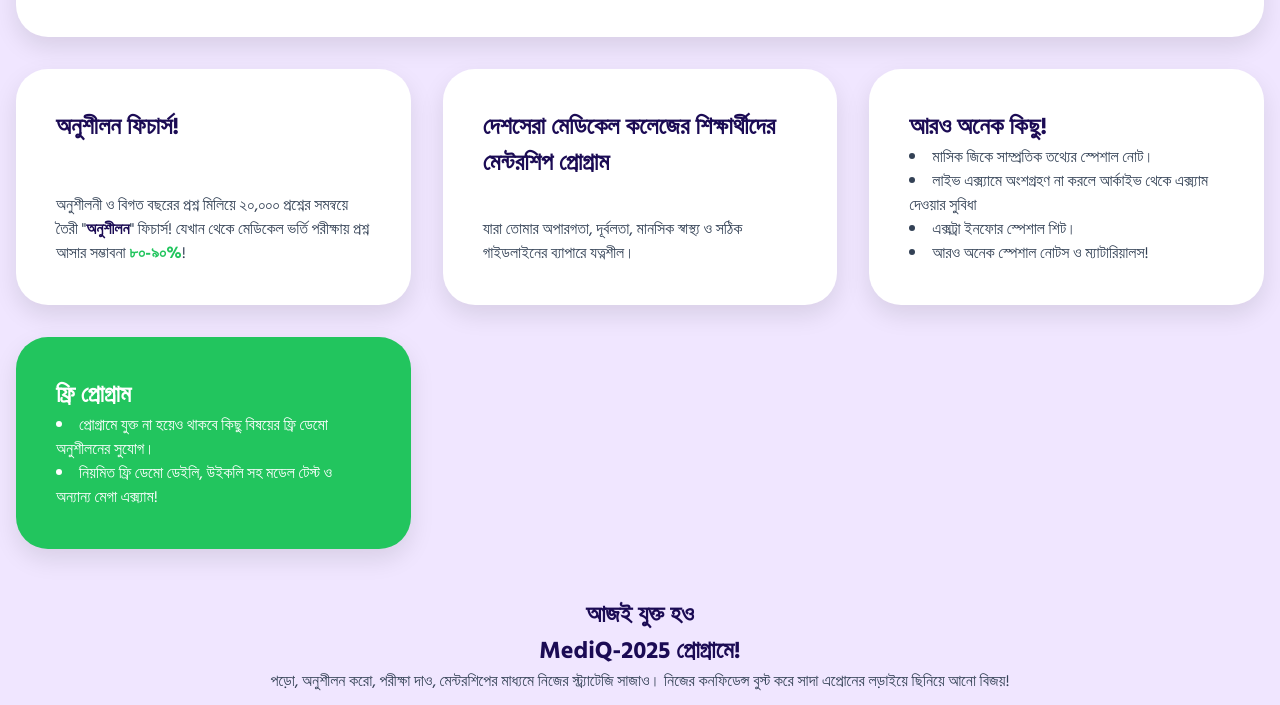
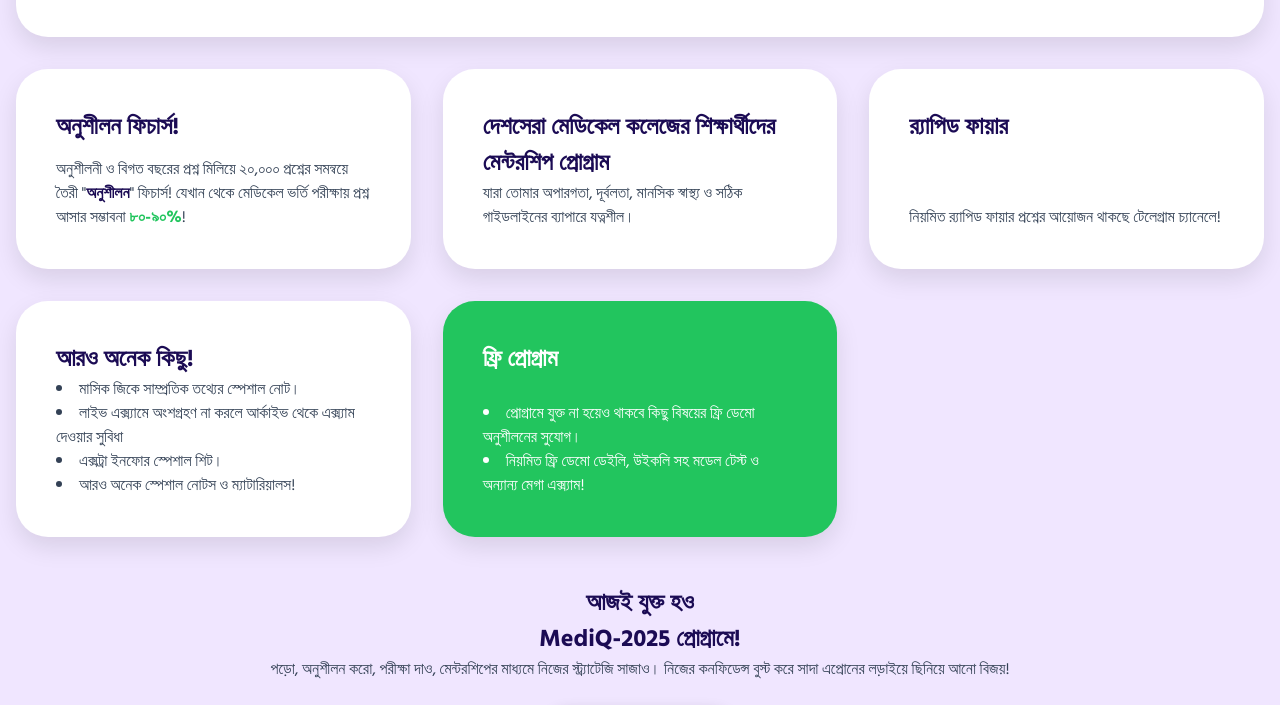
Before and after one commit to medicalprostuti/registration, a plain HTML site: page index.html in a window 1280 px wide. Shown: the part 573-1278 px from the top of the page. Drawn offline with nearby package versions, Linux system fonts and the light colour scheme.

Commit message:
Update index.html

```diff
--- a/index.html
+++ b/index.html
@@ -318,6 +318,13 @@
             </div>
 
             <div class="card">
+                <h2 class="card-heading">র‍্যাপিড ফায়ার</h2>
+                <p>
+                    নিয়মিত র‍্যাপিড ফায়ার প্রশ্নের আয়োজন থাকছে টেলেগ্রাম চ্যানেলে!
+                </p>
+            </div>
+
+            <div class="card">
                 <h2 class="card-heading">আরও অনেক কিছু!</h2>
                 <ul class="list-style-disc">
                     <li>মাসিক জিকে সাম্প্রতিক তথ্যের স্পেশাল নোট।</li>
```
